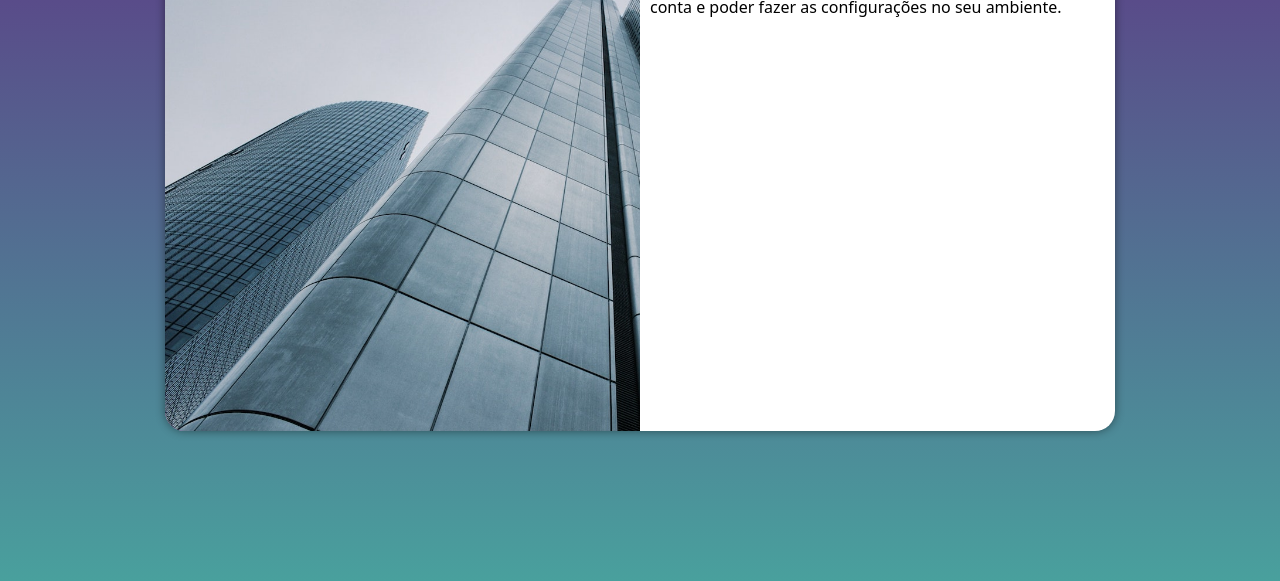
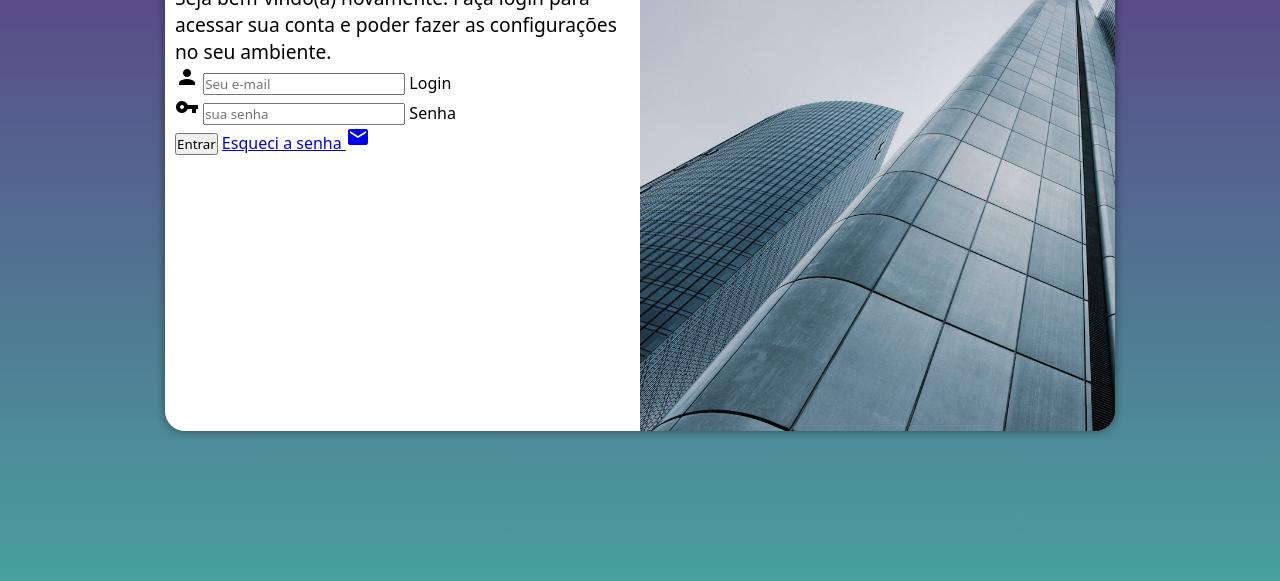
Before and after one commit to lucaaasilvaaa/projeto-login, a plain HTML site: page index.html in a window 1280 px wide. Shown: the part 219-800 px from the top of the page. Drawn offline with Linux system fonts and the light colour scheme.

Commit message:
adicionei o formulário

```diff
--- a/esilos/media-query.css
+++ b/estilos/media-query.css
@@ -38,7 +38,7 @@ Grandes telas: acima de 1200px
   }
 
   section#login > div#imagem{
-    float: left;
+    float: right;
     width: 50%;
     height: 100%;
   }
@@ -46,6 +46,13 @@ Grandes telas: acima de 1200px
   section#login > div#formulario{
     float: left;
     width: 50%;
-    height: 100%;
+  }
+
+  div#formulario > h1{
+    font-size: 2em;
+  }
+
+  div#formulario > p{
+    font-size: 1.2em;
   }
 }
--- a/esilos/style.css
+++ b/estilos/style.css
@@ -52,3 +52,12 @@ section#login > div#formulario{
   display: block;
   padding: 10px;
 }
+
+div#ormulario > h1{
+  text-align: center;
+  margin-bottom: 10px;
+}
+
+div#formulario > p{
+  font-size: 0.8em;
+}
--- a/index.html
+++ b/index.html
@@ -4,11 +4,12 @@
   <meta charset="UTF-8">
   <meta name="viewport" content="width=device-width, initial-scale=1.0">
   <title>Login</title>
-  <link rel="stylesheet" href="esilos/style.css">
-  <link rel="stylesheet" href="esilos/media-query.css">
+  <link href="https://fonts.googleapis.com/icon?family=Material+Icons" rel="stylesheet">
+  <link rel="stylesheet" href="estilos/style.css">
+  <link rel="stylesheet" href="estilos/media-query.css">
 </head>
 <body>
-  <main>
+  <main   >
     <section id="login">
       <div id="imagem">
 
@@ -16,8 +17,21 @@
       <div id="formulario">
         <h1>Login</h1>
         <p>Seja bem-vindo(a) novamente. Faça login para acessar sua conta e poder fazer as configurações no seu ambiente.</p>
-        <form action="login.php" method="post">
-
+        <form action="login.php" method="post" autocomplete="on">
+          <div class="campo">
+            <span class="material-icons">person</span>
+            <input type="email" name="login" id="ilogin" placeholder="Seu e-mail" autocomplete="email" required maxlength="30">
+            <label for="ilogin">Login</label>
+          </div>
+          <div class="campo">
+            <span class="material-icons">vpn_key</span>
+            <input type="password" name="senha" id="isenha" placeholder="sua senha" autocomplete="current-password" required minlength="8" maxlength="20">
+            <label for="isenha">Senha</label>
+          </div>
+          <input type="submit" value="Entrar">
+          <a href="esqueci.html">
+            Esqueci a senha <span class="material-icons">mail</span>
+          </a>
         </form>
       </div>
     </section>
```
